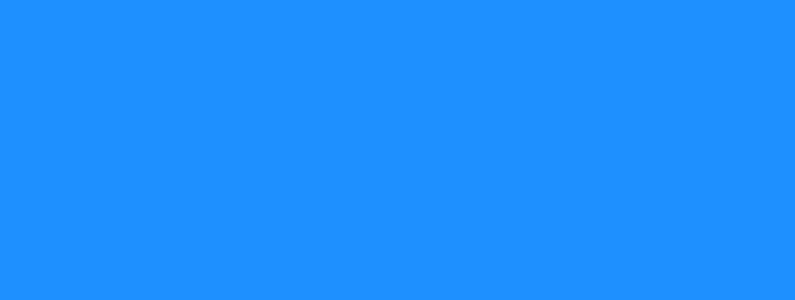
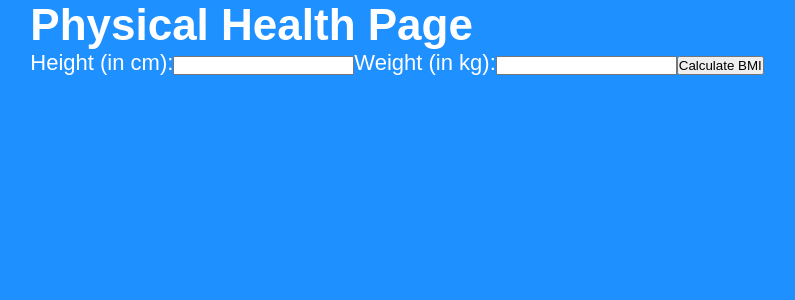
Before and after one commit to nevinsebastian/project1-1, a React (Create React App) app in the folder mindfullcampus/: page /physical-health in a window 1280 px wide. Before the commit this address had no page. Shown: the top 300 px of the page, without its empty margins (243-1038 px from the left). Built offline with nearby package versions, Linux system fonts and the light colour scheme.

Commit message:
added phy

```diff
--- a/mindfullcampus/src/App.js
+++ b/mindfullcampus/src/App.js
@@ -2,6 +2,7 @@ import { BrowserRouter as Router, Routes, Route } from 'react-router-dom';
 import Login from './components/Login';
 import Register from './components/Register';
 import Home from './components/Home';
+import Physicalhealth from './components/Physicalhelth';
 
 function App() {
   return (
@@ -10,6 +11,7 @@ function App() {
         <Route path="/login" element={<Login />} />
         <Route path="/register" element={<Register />} />
         <Route path="/" element={<Home />} />
+        <Route path='/physical-health' element={<Physicalhealth />}/>
       </Routes>
     </Router>
   );
--- /dev/null
+++ b/mindfullcampus/src/components/Physicalhelth.js
@@ -0,0 +1,67 @@
+import React, { useState } from 'react';
+
+const Physicalhealth = () => {
+  const [height, setHeight] = useState('');
+  const [weight, setWeight] = useState('');
+  const [bmi, setBMI] = useState('');
+
+  const calculateBMI = () => {
+    const heightInMeters = height / 100; // Convert height to meters
+    const bmiValue = weight / (heightInMeters * heightInMeters); // Calculate BMI
+    setBMI(bmiValue.toFixed(2)); // Set BMI value with two decimal places
+  };
+
+  const handleSubmit = (e) => {
+    e.preventDefault();
+    calculateBMI();
+  };
+
+  const getBMIInterpretation = () => {
+    if (bmi < 18.5) {
+      return "Underweight";
+    } else if (bmi >= 18.5 && bmi < 24.9) {
+      return "Normal weight";
+    } else if (bmi >= 25 && bmi < 29.9) {
+      return "Overweight";
+    } else {
+      return "Obese";
+    }
+  };
+
+
+  return (
+    <div>
+      <h1>Physical Health Page</h1>
+      <form onSubmit={handleSubmit}>
+        <label htmlFor="height">Height (in cm):</label>
+        <input
+          type="number"
+          id="height"
+          value={height}
+          onChange={(e) => setHeight(e.target.value)}
+          required
+        />
+
+        <label htmlFor="weight">Weight (in kg):</label>
+        <input
+          type="number"
+          id="weight"
+          value={weight}
+          onChange={(e) => setWeight(e.target.value)}
+          required
+        />
+
+        <button type="submit">Calculate BMI</button>
+      </form>
+
+      {bmi && (
+        <div>
+          <h2>Your BMI: {bmi}</h2>
+          <p>Interpretation: {getBMIInterpretation()}</p>
+        </div>
+      )}
+    </div>
+  );
+};
+
+export default Physicalhealth;
```
